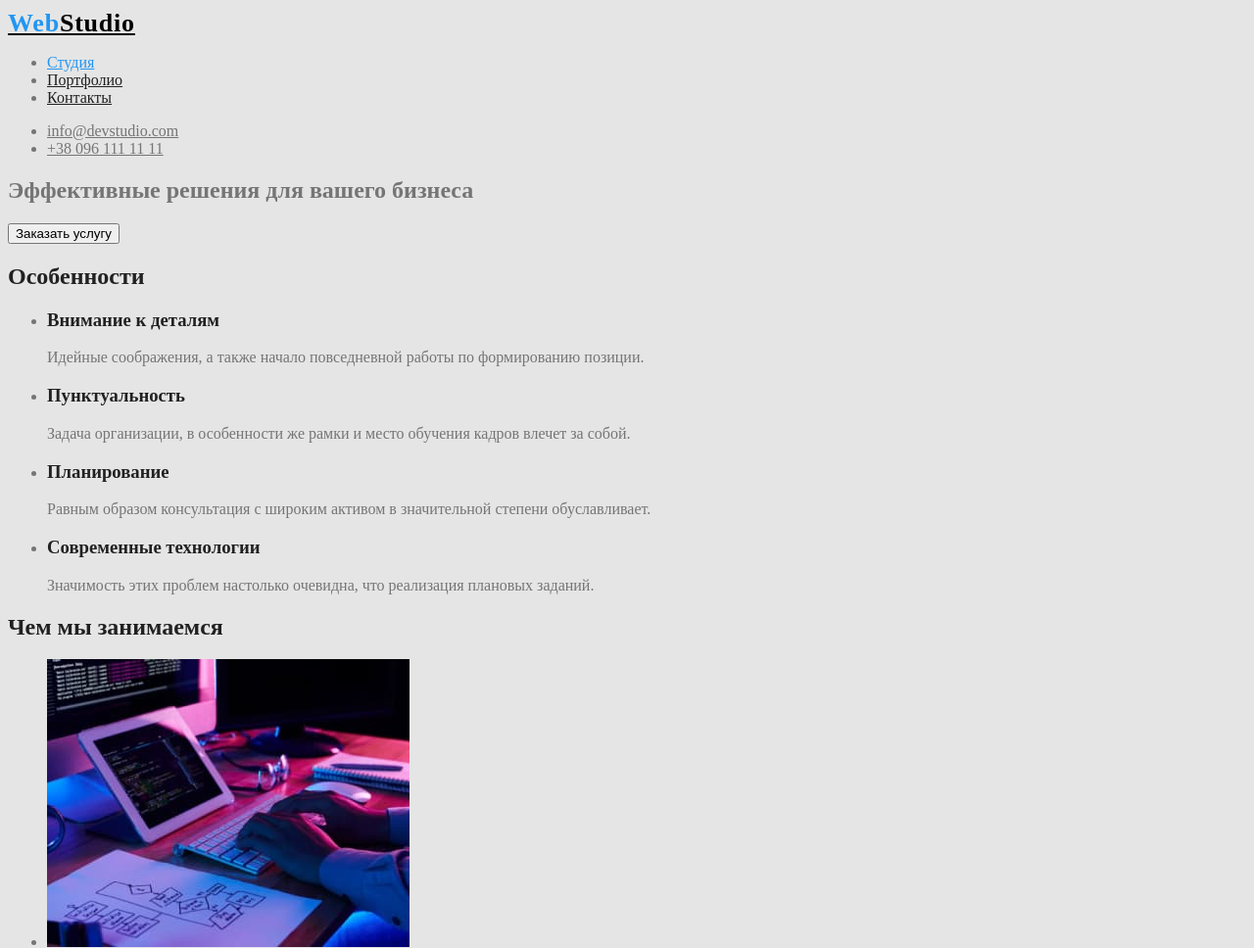
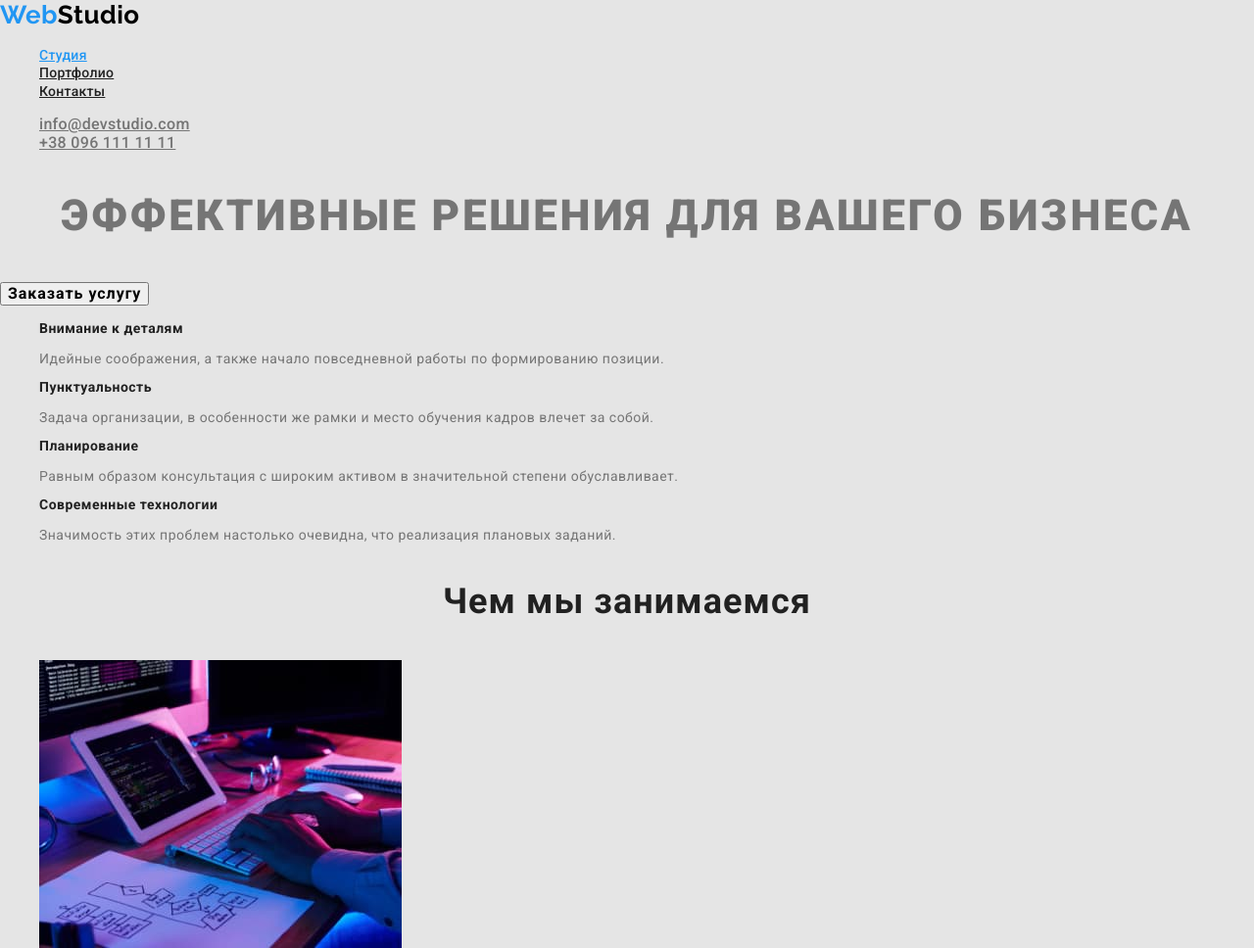
Before and after one commit to Igor-Pino/homework2, a plain HTML site: page index.html in a window 1280 px wide. Shown: the top 968 px of the page at 98% size. Drawn offline with nearby package versions, Linux system fonts and the light colour scheme.

Commit message:
fist part
додав шрифти, закінчив на секції наші переваги

```diff
--- a/css/styles.css
+++ b/css/styles.css
@@ -2,31 +2,56 @@
     --primary-text-color: #757575;
     --title-text-color: #212121;
     --accent-text-color: #2196f3;
+    --main-logo-color: #000000;
     }
-
-
-
-
 body {
   background-color: #E5E5E5;
   color: var(--primary-text-color);
+  font-family: Roboto, sans-serif;
+  font-weight: 500;
+  letter-spacing: 0.03em;
+}
+li {
+  list-style-type: none;
+}
+/* section titles */
+.section-title {
+  font-weight: 700;
+  font-size: 36px;
+  line-height: 1.67;
+  text-align: center;
+  letter-spacing: 0.03em;
+  color: var(--title-text-color);
+}
+/* section titles hidden */
+.visually-hidden {
+  position: absolute;
+  width: 1px;
+  height: 1px;
+  border: 0;
+  margin: -1px;
+  padding: 0;
+  clip: rect(0 0 0 0);
+  overflow: hidden;
 }
 /* logo style */
 .logo {
+  text-decoration: none;
   font-family: Raleway;
-  font-style: normal;
-  font-weight: bold;
+  font-weight: 700;
   font-size: 26px;
-  line-height: 31px;
-  letter-spacing: 0.03em;
-  color: #000000;
+  line-height: 1.19;
+  color: var(--main-logo-color);
 }
   .logo-part {
   color: #2196F3;
   }
 /* site-nav */
 .site-nav .link {
-  color: #212121;
+  color: var(--title-text-color);
+  font-size: 14px;
+  line-height: 1.14;
+  letter-spacing: 0.02em;
 }
   .site-nav .link:hover,
   .site-nav .link:focus {
@@ -37,7 +62,10 @@ color: var(--primary-text-color);
   }
 /* contacts-nav */
 .contacts-nav .item {
-  color: #757575;
+  color: var(--primary-text-color)
+  font-size: 14px;
+  line-height: 1.14;
+  letter-spacing: 0.02em;
 }
 .contacts-nav .item:hover,
 .contacts-nav .item:focus {
@@ -47,9 +75,34 @@ color: var(--primary-text-color);
 .section-title {
   color: var(--title-text-color);
 }
+/* Hero section */
+.hero-title {
+  text-transform: uppercase;
+  font-weight: 900;
+  font-size: 44px;
+  line-height: 1.36;
+  text-align: center;
+  letter-spacing: 0.06em;
+}
+.hero button {
+  font-weight: 700;
+  font-size: 16px;
+  line-height: 1.88x;
+  letter-spacing: 0.06em;;
+}
 /* features */
+
 .features .title {
+  font-weight: 700;
+  font-size: 14px;
+  line-height: 1.14;
   color: var(--title-text-color);
+}
+.features-paragraph {
+font-weight: 400;
+font-size: 14px;
+line-height: 1.71x;
+color: var(--primary-text-color);
 }
 /* our team */
 .team .mamber {
--- a/index.html
+++ b/index.html
@@ -7,6 +7,16 @@
     <meta name="viewport" content="width=
     , initial-scale=1.0">
     <title>Моя первая робота</title>
+
+    <link rel="stylesheet" href="https://cdnjs.cloudflare.com/ajax/libs/modern-normalize/1.0.0/modern-normalize.min.css"
+        integrity="sha512-ISS7cAi1PEhQ8jnbJpJZMd29NlhNj4AWYyLOSp2CE/CsHxTCu+r+t0D2yoJudVrd0/8fTVPUVDzY5Tvli75u/g=="
+        crossorigin="anonymous" />
+
+    <link rel="preconnect" href="https://fonts.gstatic.com">
+    <link
+        href="https://fonts.googleapis.com/css2?family=Raleway:wght@700&family=Roboto:wght@400;500;700;900&display=swap"
+        rel="stylesheet">
+
     <link rel="stylesheet" href="./css/styles.css">
 </head>
 
@@ -34,23 +44,28 @@
 
         <!--Секция наши особенности-->
         <section class="section">
-            <h2 class="section-title">Особенности</h2>
+            <h2 class="visually-hidden">Особенности</h2>
             <ul class="features">
                 <li>
                     <h3 class="title">Внимание к деталям</h3>
-                    <p>Идейные соображения, а также начало повседневной работы по формированию позиции.</p>
+                    <p class="features-paragraph">Идейные соображения, а также начало повседневной работы по
+                        формированию
+                        позиции.</p>
                 </li>
                 <li>
                     <h3 class="title">Пунктуальность</h3>
-                    <p>Задача организации, в особенности же рамки и место обучения кадров влечет за собой.</p>
+                    <p class="features-paragraph">Задача организации, в особенности же рамки и место обучения кадров
+                        влечет за собой.</p>
                 </li>
                 <li>
                     <h3 class="title">Планирование</h3>
-                    <p>Равным образом консультация с широким активом в значительной степени обуславливает.</p>
+                    <p class="features-paragraph">Равным образом консультация с широким активом в значительной степени
+                        обуславливает.</p>
                 </li>
                 <li>
                     <h3 class="title">Современные технологии</h3>
-                    <p>Значимость этих проблем настолько очевидна, что реализация плановых заданий.</p>
+                    <p class="features-paragraph">Значимость этих проблем настолько очевидна, что реализация плановых
+                        заданий.</p>
                 </li>
             </ul>
         </section>
```
Also changed, not shown: portfolio.html (+93 -0 lines), images/portfolio/boxes.jpg (added), images/portfolio/bussines.jpg (added), images/portfolio/inspiration.jpg (added), images/portfolio/lab.jpg (added), images/portfolio/limited-addition.jpg (added), images/portfolio/prime.jpg (added), images/portfolio/seafood.jpg (added), images/portfolio/sport-star.jpg (added), images/portfolio/texnokrjak.jpg (added). Lines whose indentation alone changed are shown as unchanged.
